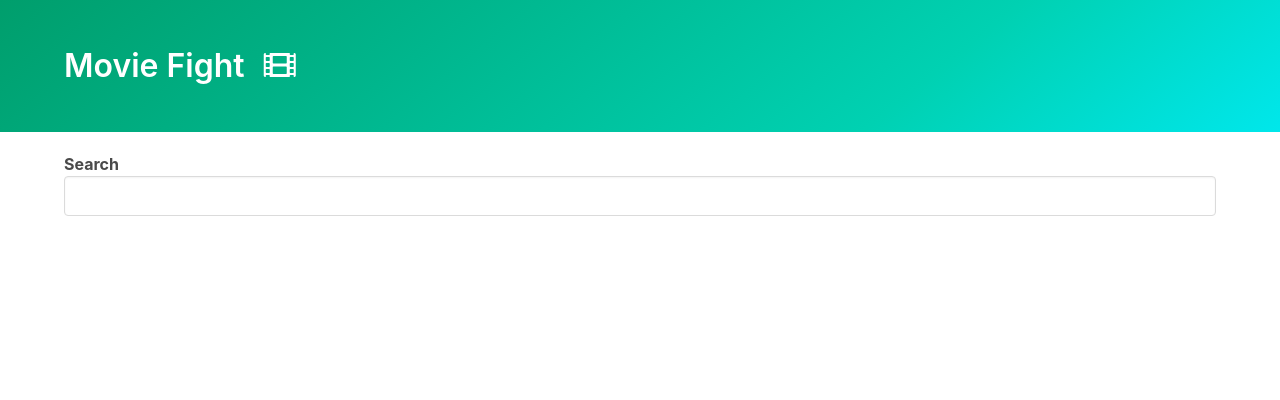
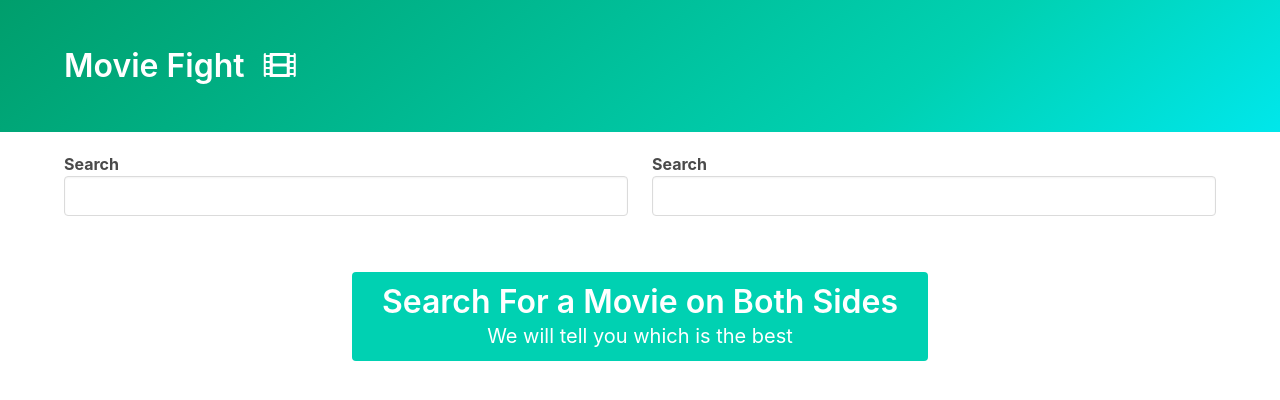
Before and after one commit to bruno-li/Movie-Fight, a plain HTML site: page index.html in a window 1280 px wide. Drawn offline with nearby package versions, Linux system fonts and the light colour scheme.

Commit message:
refactor autoComplete function object to its own object to render movie selection

```diff
--- a/index.html
+++ b/index.html
@@ -25,8 +25,20 @@
       </div>
     </section>
     <div class="container">
-      <div class="autocomplete"></div>
-      <div id="summary"></div>
+      <div class="columns">
+        <!-- left column -->
+        <div class="column">
+          <div id="left-autocomplete"></div>
+        </div>
+        <!-- right column  -->
+        <div class="column">
+          <div id="right-autocomplete"></div>
+        </div>
+      </div>
+      <div class="column is-half notification is-primary tutorial">
+        <h1 class="title">Search For a Movie on Both Sides</h1>
+        <p class="subtitle">We will tell you which is the best</p>
+      </div>
     </div>
     <!-- add scrip tag in order -->
     <script src="utils.js"></script>
--- a/index.js
+++ b/index.js
@@ -1,26 +1,5 @@
-//****** API CALL  */
-//helper function to fetch data from API using Axios
-// search for user input value
-const fetchData = async (searchTerm) => {
-	const response = await axios.get('http://www.omdbapi.com/', {
-		// use axios to pass an object parameters for the api
-		params: {
-			apiKey: '7cab3882',
-			//property, from the API documentation to look up a movie
-			s: searchTerm
-		}
-	});
-	// return empty if error
-	if (response.data.Error) {
-		return [];
-	}
-	// return  Search API object property containing  user search value
-	return response.data.Search;
-};
-
-// call createAutoComplete config function object, specific for this application
-createAutoComplete({
-	root: document.querySelector('.autocomplete'),
+//******* OBJECT  ******/
+const autocompleteConfig = {
 	//method to render movie poster
 	renderOption: (movie) => {
 		// check of if poster image N/A
@@ -31,6 +10,8 @@ createAutoComplete({
              `;
 	},
 	onOptionSelect: (movie) => {
+		// hides helper when user selects a movie
+		document.querySelector('.tutorial').classList.add('is-hidden');
 		// call onMovieSelect from utils.js passing the select movie
 		onMovieSelect(movie);
 	},
@@ -55,10 +36,25 @@ createAutoComplete({
 		// return  Search API object property containing  user search value
 		return response.data.Search;
 	}
+};
+
+//**** FUNCTION CALL ****/
+// call function to create left search column
+createAutoComplete({
+	// spread operator to copies properties from autoComplete object
+	...autocompleteConfig,
+	root: document.querySelector('#left-autocomplete')
+});
+// call function to create right search column
+createAutoComplete({
+	// spread operator to copies properties from autoComplete object
+	...autocompleteConfig,
+	root: document.querySelector('#right-autocomplete')
 });
 
-// get the user select movie from dropdown menu list
+//****** API CALL  *****/
 const onMovieSelect = async (movie) => {
+	// Async with Axios library
 	const response = await axios.get('http://www.omdbapi.com/', {
 		// use axios to pass an object parameters for the api
 		params: {
```
